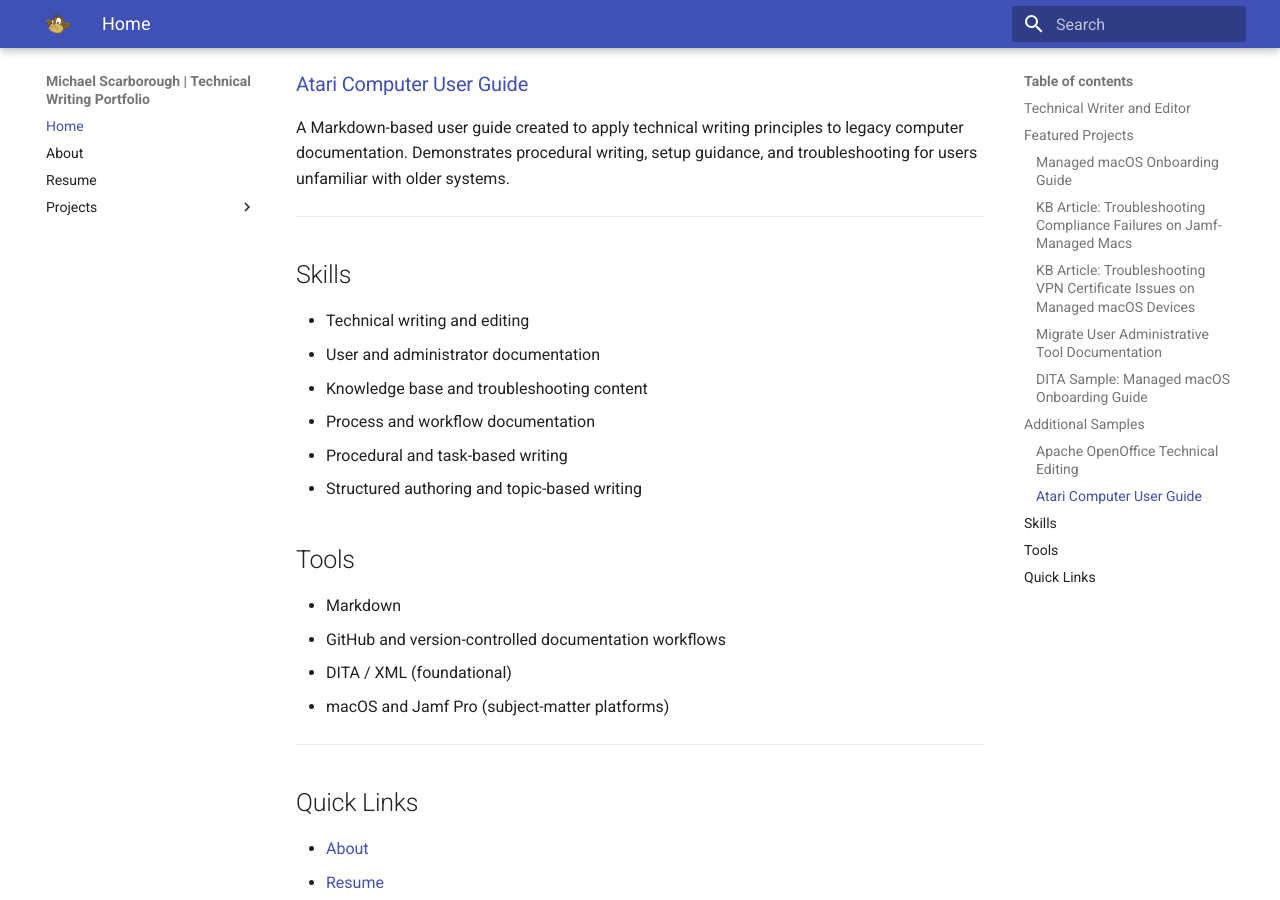
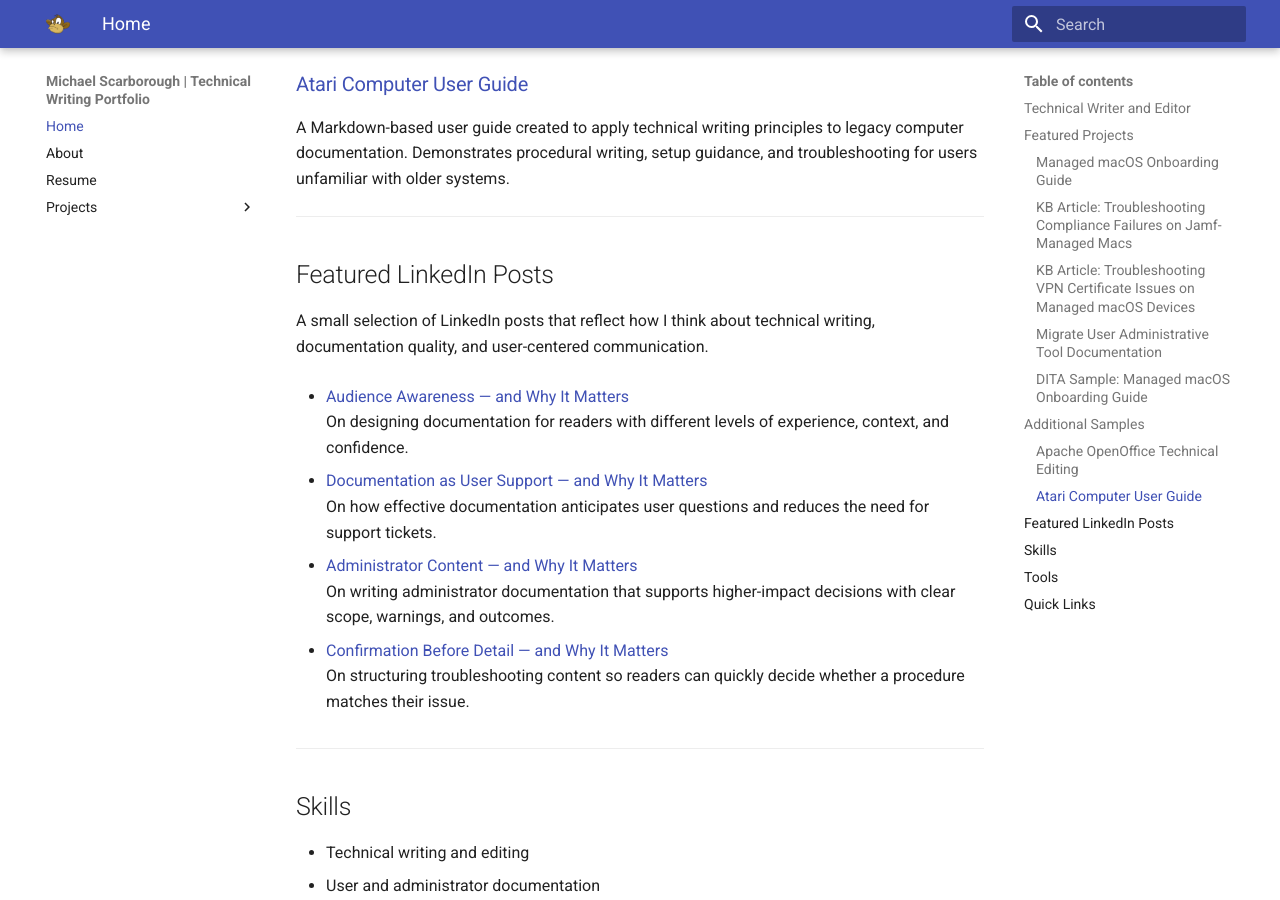
Before and after one commit to MackMike/technical-writing-portfolio-site, an MkDocs documentation site: the page built from docs/index.md, in a window 1280 px wide and 900 px high, scrolled down 1841 px. Built offline with MkDocs 1.6.1 and Material for MkDocs 9.7.7, drawn with Linux system fonts in a browser that asks for light colours.

Commit message:
Update index.md

```diff
--- a/docs/index.md
+++ b/docs/index.md
@@ -39,6 +39,24 @@
 
 ---
 
+## Featured LinkedIn Posts
+
+A small selection of LinkedIn posts that reflect how I think about technical writing, documentation quality, and user-centered communication.
+
+- [Audience Awareness — and Why It Matters](https://tinyurl.com/4x3vuh3j)
+  On designing documentation for readers with different levels of experience, context, and confidence.
+
+- [Documentation as User Support — and Why It Matters](https://tinyurl.com/4xrru9pv)
+  On how effective documentation anticipates user questions and reduces the need for support tickets.
+
+- [Administrator Content — and Why It Matters](https://tinyurl.com/2rx58ahp)
+  On writing administrator documentation that supports higher-impact decisions with clear scope, warnings, and outcomes.
+
+- [Confirmation Before Detail — and Why It Matters](https://tinyurl.com/4rw65rs2)
+  On structuring troubleshooting content so readers can quickly decide whether a procedure matches their issue.
+
+---
+
 ## Skills
 
 - Technical writing and editing
```
